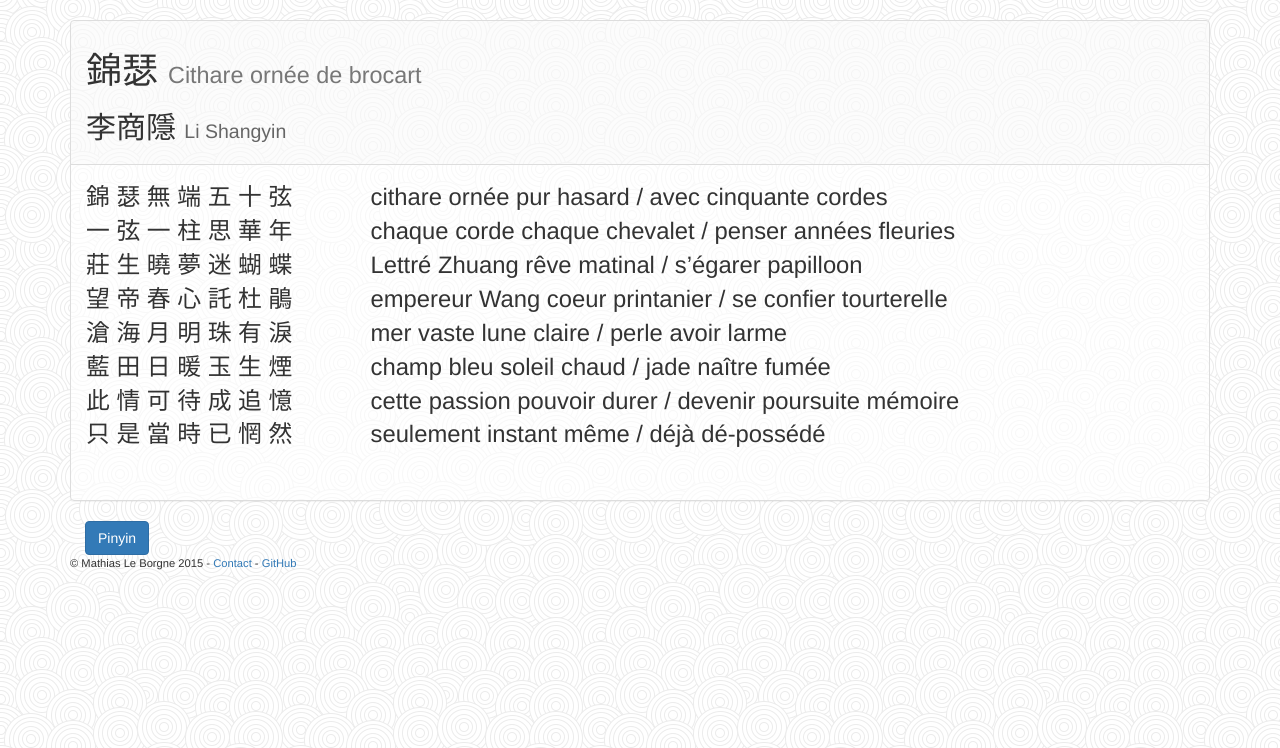
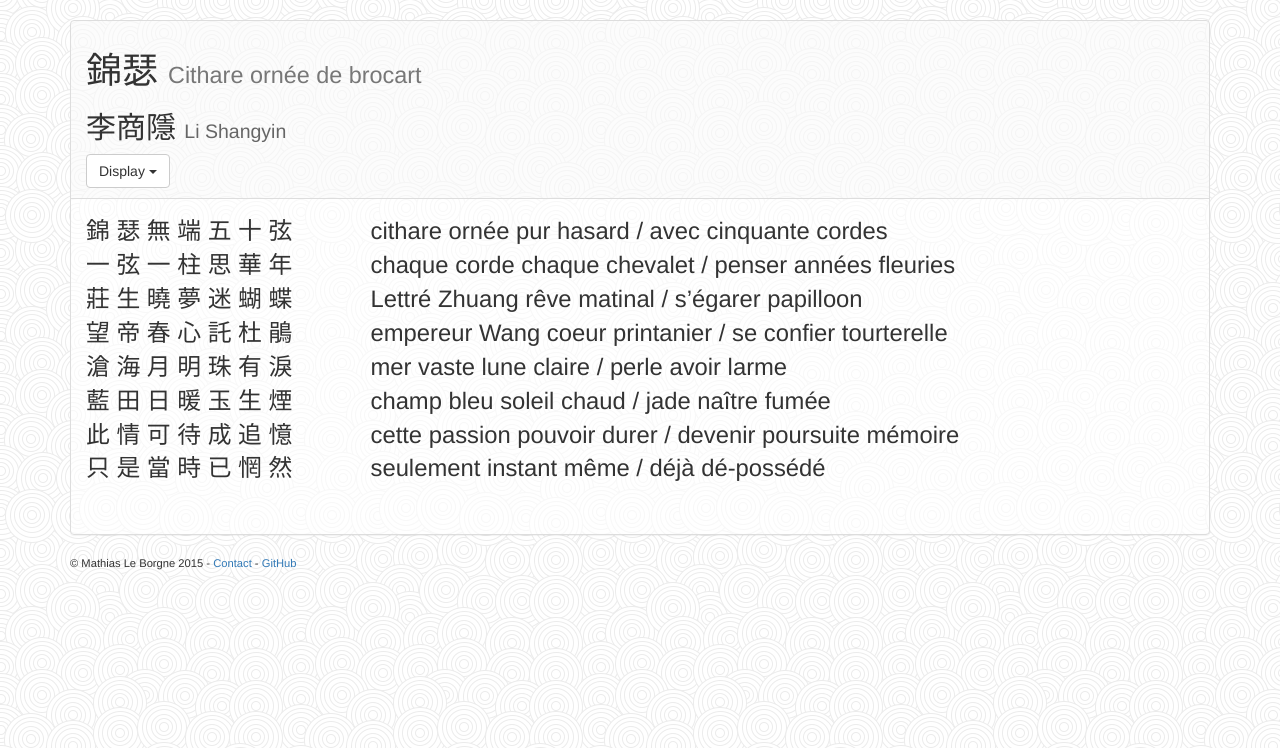
Before and after one commit to mathiasleborgne/chinese-texts, a Django app: page /text/5 in a window 1280 px wide. Shown: the part 52-800 px from the top of the page. Run offline with Django 3.2, Linux system fonts and the light colour scheme; data comes from the database, SQL or seed files in the repository; some libraries are stand-ins or nearby versions.

Commit message:
Stele: better pinyin button

```diff
--- a/texts/templates/texts/text.html
+++ b/texts/templates/texts/text.html
@@ -7,6 +7,18 @@
         <h1>{{ text.title_chinese }} <small>{{ text.title_english }}</small></h1>
         <h2>{{ text.author.name_chinese }} <small><a href="{% url "author_page" text.author.id %}">{{ text.author.name_pinyin }}</a></small></h2>
 
+        {% if text.content_lines and text.content_pinyin %}
+            <div class="btn-group">
+              <button type="button" class="btn btn-default dropdown-toggle"
+               data-toggle="dropdown" aria-haspopup="true" aria-expanded="false">
+                Display <span class="caret"></span>
+              </button>
+              <ul class="dropdown-menu">
+                <li><a href="#" class="btn-pinyin">Pinyin</a></li>
+                <!-- <li><a href="#">Simplification</a></li> -->
+              </ul>
+            </div>
+        {% endif %}
     </div>
     <div class="panel-body">
         <div class="row">
@@ -77,13 +89,6 @@
     {% endif %}
 </div>
 
-{% if text.content_lines and text.content_pinyin %}
-    <div class="col-sm-12">
-        <button type="button" class="btn btn-primary">Pinyin</button>
-    </div>
-{% endif %}
-
-
 <script>
 $(document).ready(function(){
     $('[data-toggle="popover"]').popover();
@@ -93,7 +98,7 @@ $(document).ready(function(){
 
 <script>
 $(document).ready(function(){
-    $(".btn-primary").click(function(){
+    $(".btn-pinyin").click(function(){
         $(".collapse").collapse('toggle');
     });
 });
```
